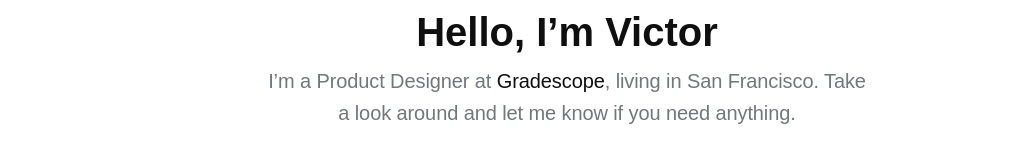
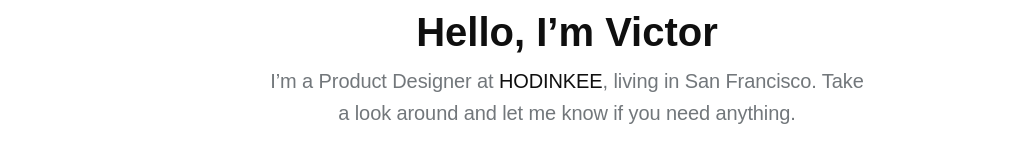
Before and after one commit to victorkernes/victor-kernes-next, a Next.js app: page / in a window 1280 px wide. Shown: the part 216-359 px from the top of the page, without its empty margins (73-1106 px from the left). Built offline with nearby package versions, Linux system fonts and the light colour scheme.

Commit message:
Update job

```diff
--- a/pages/index.js
+++ b/pages/index.js
@@ -9,8 +9,8 @@ export default () => (
         <h1 className={"Title"}>Hello, I’m Victor</h1>
         <p className={"Context"}>
           I’m a Product Designer at{" "}
-          <a href="https://www.gradescope.com" target="_blank">
-            Gradescope
+          <a href="https://www.hodinkee.com" target="_blank">
+            HODINKEE
           </a>
           {""}, living in San Francisco. Take a look around and let me know if
           you need anything.
```
